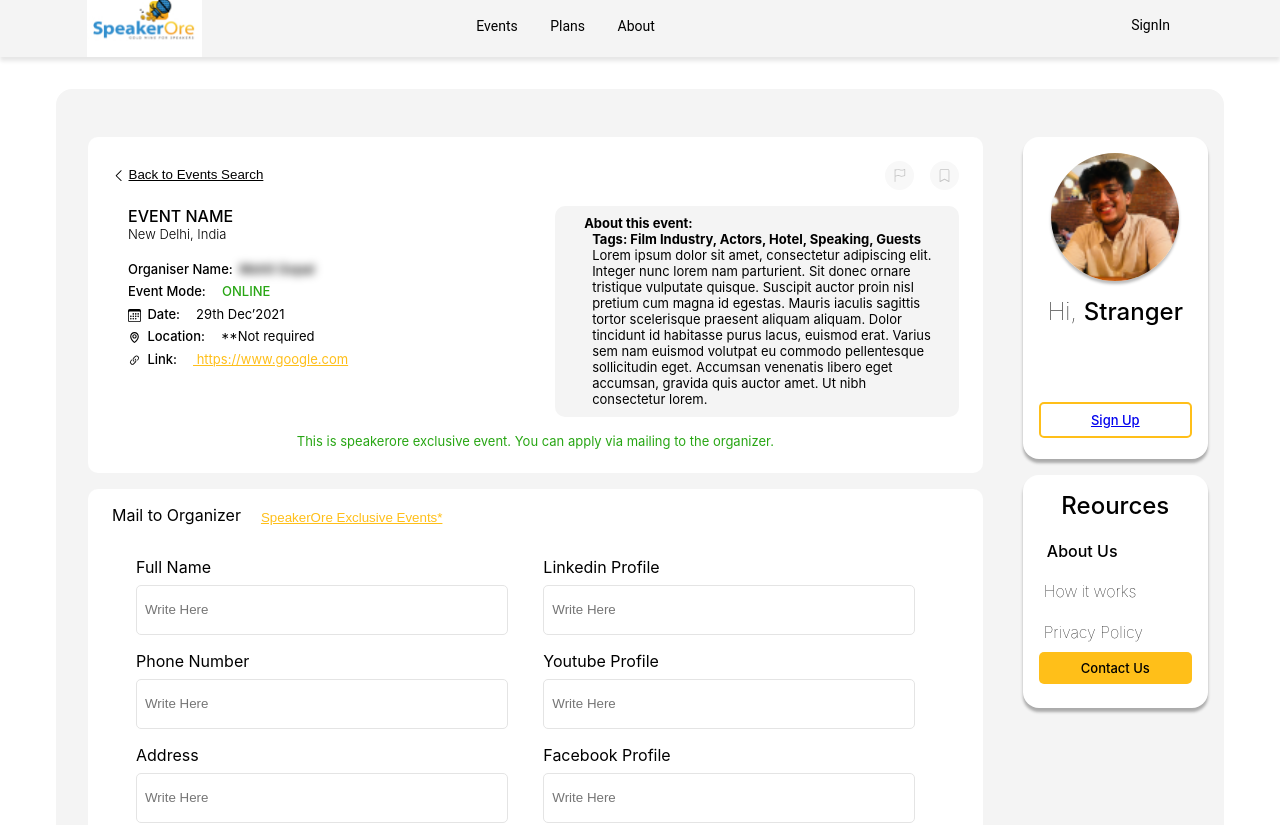
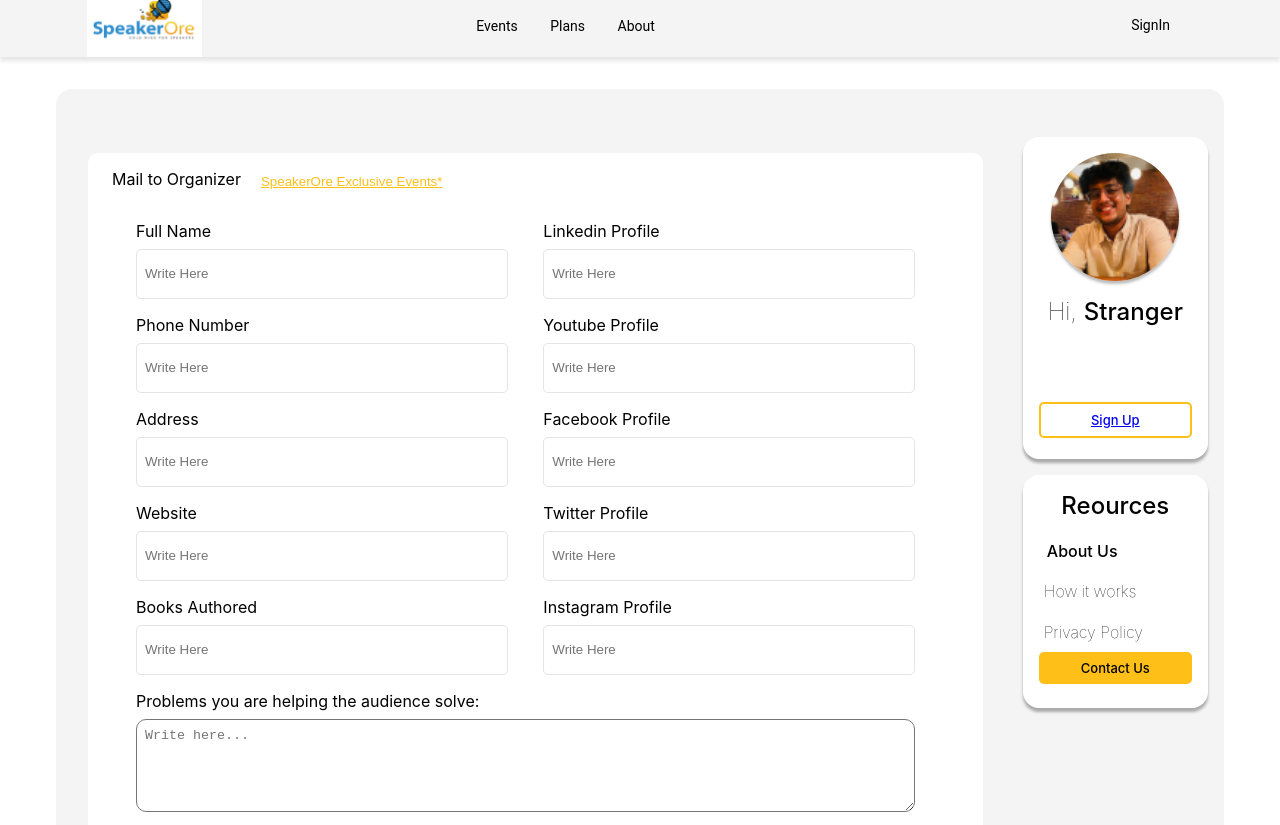
Before and after one commit to CodeAstronautic/speaker_frontend, a React (Create React App) app: page /single-event-ex in a window 1280 px wide. Shown: the top 825 px of the page. Built offline with nearby package versions, Linux system fonts and the light colour scheme.

Commit message:
addedc chsngr

```diff
--- a/src/components/Events/SingleEventPageExclusive.js
+++ b/src/components/Events/SingleEventPageExclusive.js
@@ -1,4 +1,4 @@
-import React from "react";
+import React ,{useState}from "react";
 // import "./css/SingleEventPageExclusive.css";
 import {
   BsChevronLeft,
@@ -11,12 +11,76 @@ import {
 } from "react-icons/bs";
 import { BiMap } from "react-icons/bi";
 import LoggedInSidebar from "../accountSide/LoggedInSidebar";
+import { useNavigate } from "react-router";
+import axios from "axios";
+export default function SingleEventPageExclusive() {
+  const [name, setName] = useState("");
+  const [start_time, setstart_time] = useState("");
+  const [about, setabout] = useState("");
+  const [location, setlocation] = useState("");
+  const [mode, setMode] = useState()
+  const [topic, setTopic] = useState()
+  const [AudienceType, setAudienceType] = useState()
+  const [paymentTerm, setpaymentTerm] = useState()
+  const [eventIncludes, seteventIncludes] = useState()
+  const [contact, setcontact] = useState()
+  const [sessionType, setsessionType] = useState()
+  const [tags, settags] = useState()
+  const [isExclusive, setisExclusive] = useState()
 
-export default function SingleEventPageExclusive() {
+  const navigate = useNavigate();
+  const handleEventCreate = (e) => {
+    e.preventDefault();
+    const data = {
+      name: name,
+      street: "091 Willms Via",
+      state: "Louisiana",
+      country: location,
+      start_time: start_time || "",
+      end_time: "2021-09-01T04:49:42.144Z",
+      email: "Colt36@hotmail.com",
+      about: about,
+      city: "Justinetown",
+      postalCode: "56525",
+      website: '',
+      mode: mode,
+      topic: topic,
+      location: location,
+      paymentTerm: paymentTerm,
+      eventIncludes: eventIncludes,
+      contact: contact,
+      sessionType: sessionType,
+      AudienceType: AudienceType,
+      tags: tags,
+      description:
+        "Praesentium omnis et dolore omnis dolores. Tempora non ut rem. Aut et beatae quisquam. Non eius nobis et eum porro qui facilis possimus ab.",
+      categories: [
+        "et",
+        "minus",
+        "dolorum",
+        "ipsa",
+      ],
+    };
+    axios
+      .post(`${process.env.REACT_APP_URL}/events`, data, {
+        headers: {
+          Authorization: `Bearer ${JSON.parse(localStorage.getItem("@token")).token
+            }`,
+        },
+      })
+      .then((data) => {
+        if (data?.data) {
+          navigate("/events");
+        }
+      })
+      .catch((err) => {
+        console.log(err);
+      });
+  };
   return (
     <div className="mp-parent">
       <div className="mp-left">
-        <div className="sep-eventinfo">
+        {/* <div className="sep-eventinfo">
           <div className="sep-einfo-head">
             <button>
               <span style={{ position: "relative", top: "3px" }}>
@@ -99,7 +163,7 @@ export default function SingleEventPageExclusive() {
           <div className="sep-einfo-foot" style={{color:'rgba(40, 166, 20, 1)'}}>
           This is speakerore exclusive event. You can apply via mailing to the organizer.
           </div>
-        </div>
+        </div> */}
 
         <div className="mp-lower" style={{ marginTop: "1rem" }}>
           <div className="mpl-right">
@@ -115,6 +179,7 @@ export default function SingleEventPageExclusive() {
               </button>
             </div>
             <div className="mplower-body">
+             <form onSubmit={handleEventCreate}>
               <div className="mpedit-section" style={{ columnGap: "0" }}>
                 <div className="mpes-form">
                   <p>Full Name</p>
@@ -252,6 +317,7 @@ export default function SingleEventPageExclusive() {
                   </button>
                 </div>
               </div>
+            </form>
             </div>
           </div>
         </div>
```
